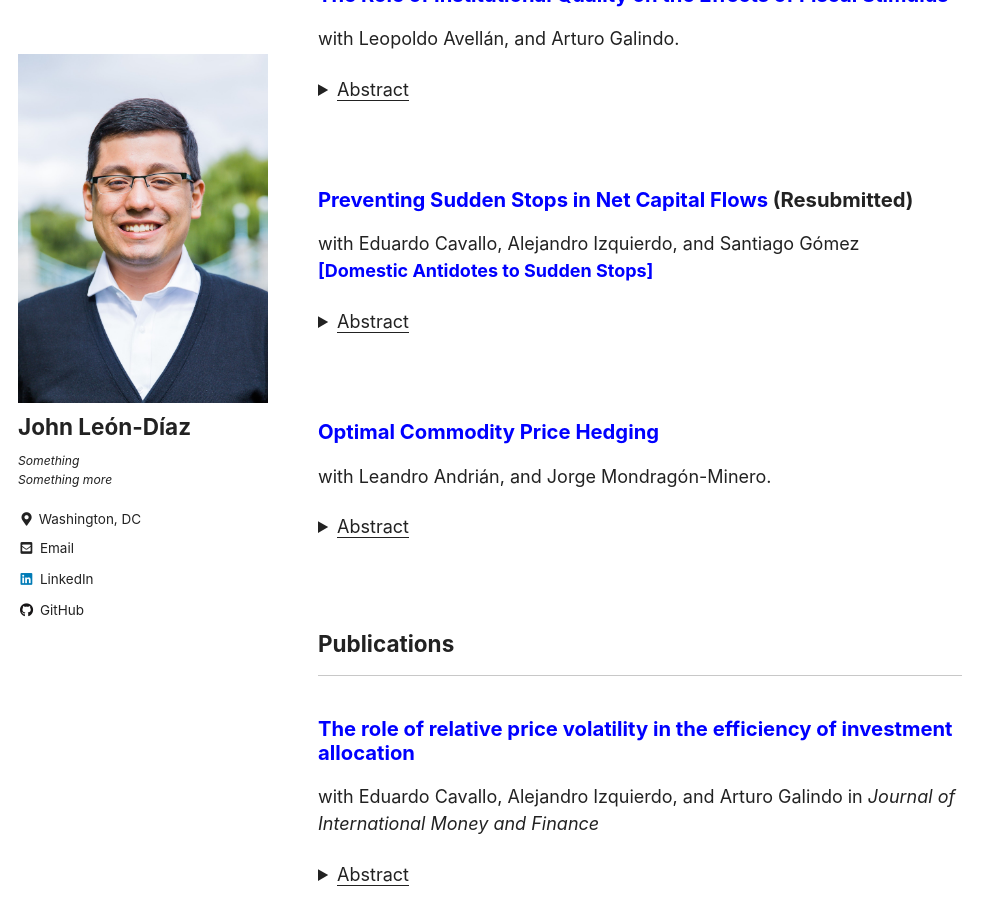
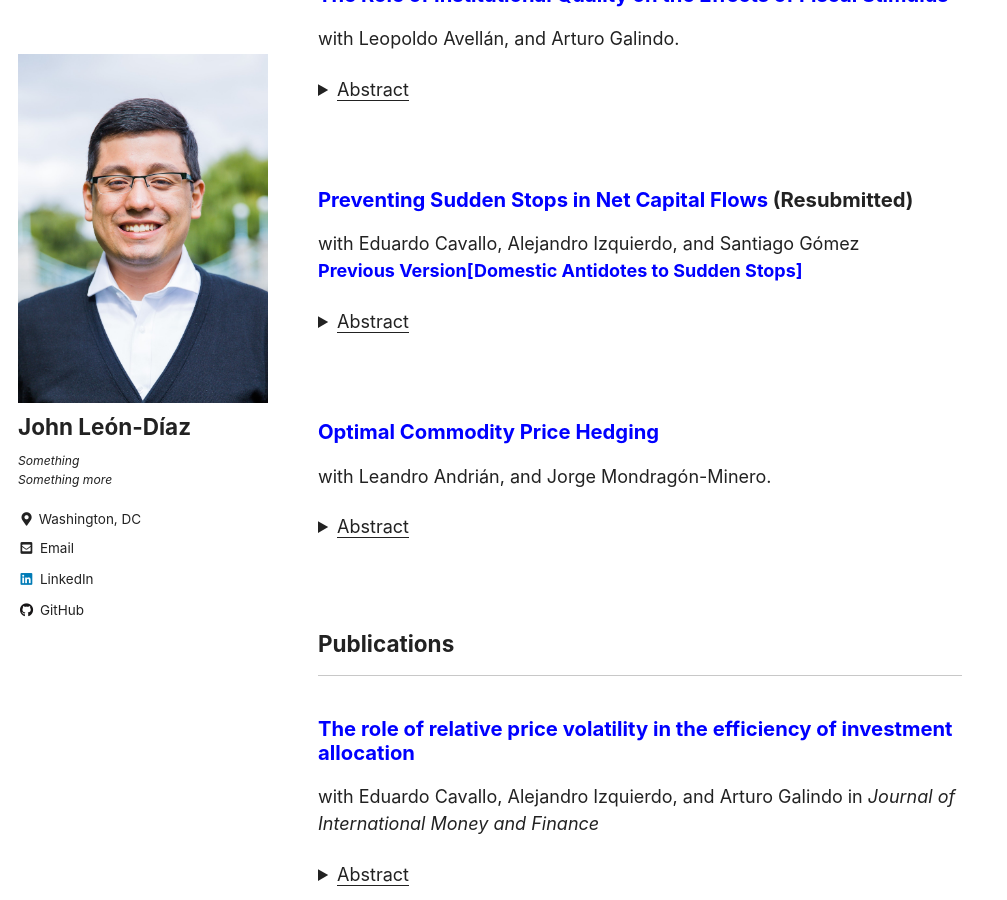
Before and after one commit to jleondia/jleondia.github.io, a Jekyll site: the page built from _pages/research.md, in a window 1280 px wide and 900 px high, scrolled down 497 px. Shown: the whole window, without its empty margins (0-1007 px from the left). Built offline with Jekyll 4.4.1, drawn with Linux system fonts in a browser that asks for light colours; cached includes are drawn as plain includes.

Commit message:
Update research.md

```diff
--- a/_pages/research.md
+++ b/_pages/research.md
@@ -29,9 +29,9 @@ with Leopoldo Avellán, and Arturo Galindo.
 </p>
 </details> <br>
 
-### [Preventing Sudden Stops in Net Capital Flows](https://publications.iadb.org/en/preventing-sudden-stops-in-net-capital-flows) (Resubmitted)
+### [Preventing Sudden Stops in Net Capital Flows](/files/New_Prevented_fv.pdf) (Resubmitted)
 with Eduardo Cavallo, Alejandro Izquierdo, and Santiago Gómez  <br>
-  [<b>[Domestic Antidotes to Sudden Stops]</b>](https://publications.iadb.org/en/domestic-antidotes-sudden-stops)
+  [<b>Previous Version</b>](https://publications.iadb.org/en/preventing-sudden-stops-in-net-capital-flows)[<b>[Domestic Antidotes to Sudden Stops]</b>](https://publications.iadb.org/en/domestic-antidotes-sudden-stops)
 <details>
     <summary><u>Abstract</u></summary><p>
   Sudden stops in net capital flows can be prevented if domestic investors either repatriate foreign-held assets or roll over their local asset holdings when foreign investors stop lending or sell off their local asset holdings. This paper presents evidence showing that domestic factors such as low levels of liability dollarization, the consistency of the monetary and exchange rate regimes, low inflation, higher growth, and a solid institutional background, explain why some countries are more successful in eliciting the behaviors that increase the probability of preventing a sudden stop following a tightening of the external borrowing constraint. Prevention is key to offsetting an external credit crunch originating in factors that are usually outside the control of borrowing countries, which can turn into costly sudden stops in net capital flows in the affected economies.
```
